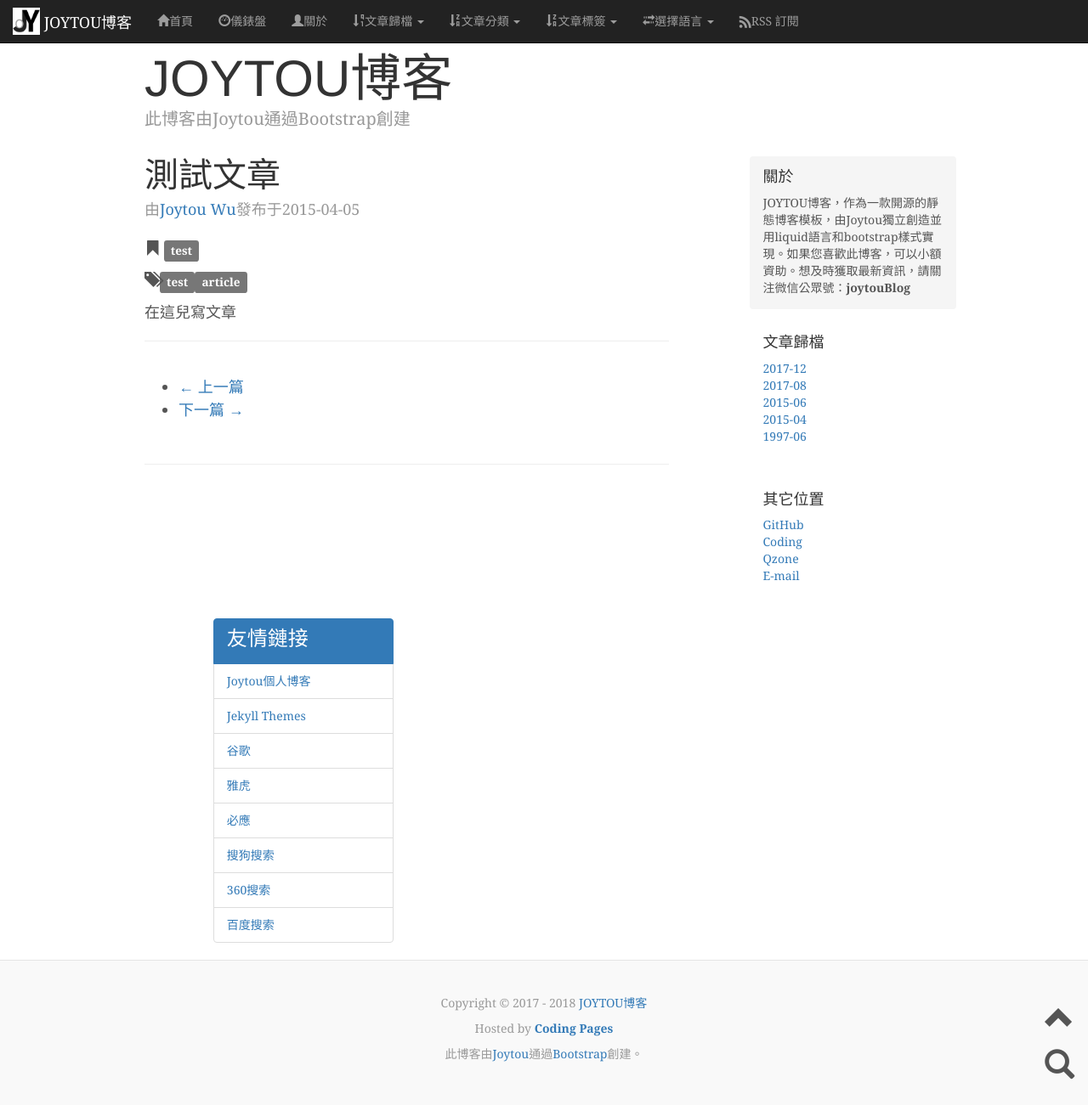
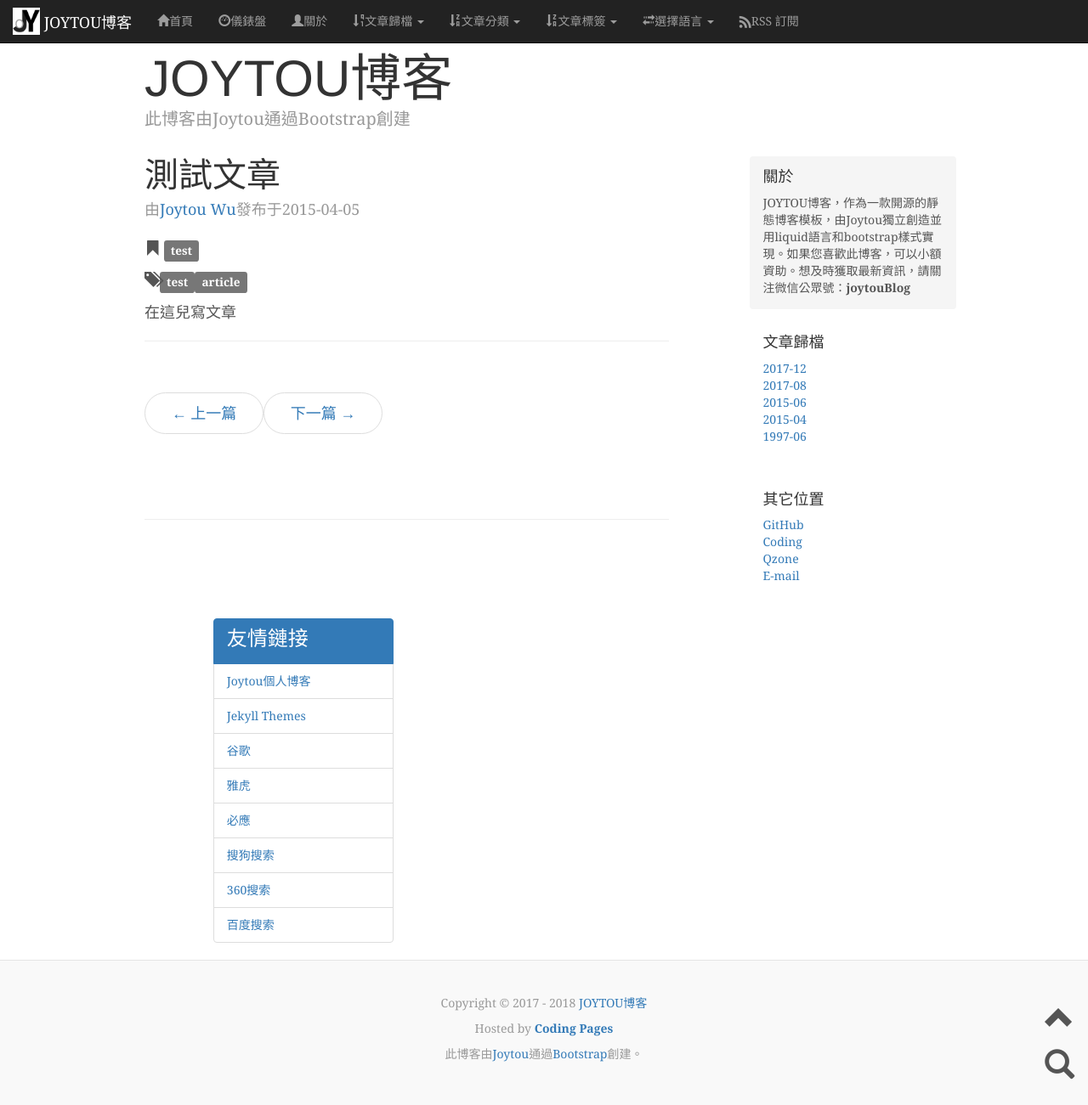
Before and after one commit to joytou/joytou.github.io, a Jekyll site: the page built from _posts/2015-04-05-test-article-tw.md, in a window 1280 px wide and 1301 px high. Shown: the whole window at 85% size. Built offline with Jekyll 4.4.1, drawn with Linux system fonts in a browser that asks for light colours; some web fonts are replaced; comment, search, counter and statistics services are not loaded.

Commit message:
美化文章翻页功能插件

```diff
--- a/_includes/post_pagination.html
+++ b/_includes/post_pagination.html
@@ -1,7 +1,7 @@
 {% assign translation = site.data[page.lang] %}
 <!--<hr>
 <div class="pagination">
-  <ul>
+  <ul class="pager">
   {% if page.previous %}
     <li class="prev"><a href="{{ page.previous.url }}">&larr; {{ translation.previouspost }}</a></li>
   {% else %}
@@ -43,7 +43,7 @@
 {%- endfor -%}
 <hr>
 <div class="pagination">
-  <ul>
+  <ul class="pager">
   {% if previouspost %}
     <li class="prev"><a href="{{ previouspost }}">&larr; {{ translation.previouspost }}</a></li>
   {% else %}
```
